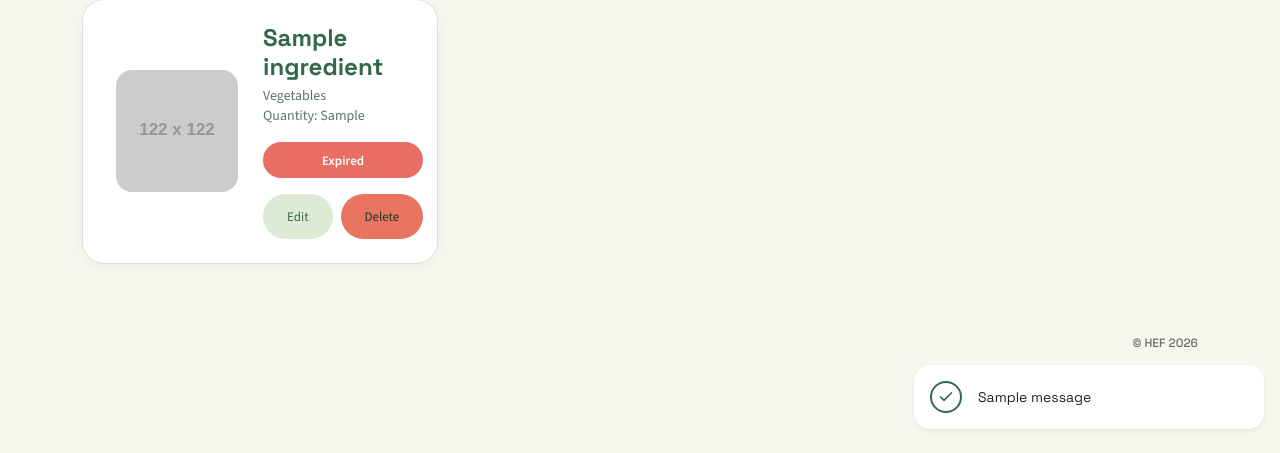
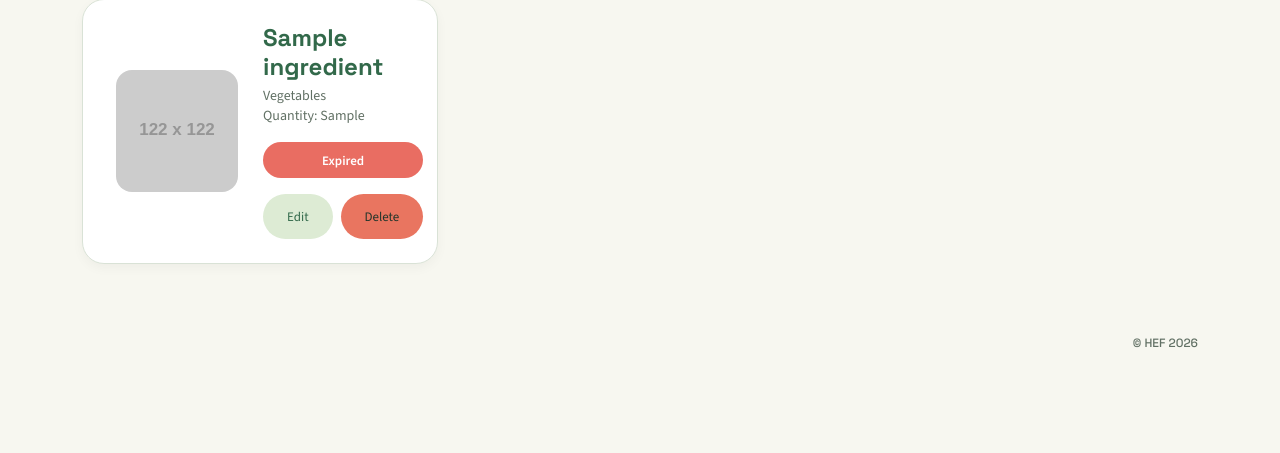
Before and after one commit to PBP-D-Kelompok-13/Website-HEF, a Django app: page /pantry/ in a window 1280 px wide. Shown: the part 347-800 px from the top of the page. Run offline with Django 5.2, Linux system fonts and the light colour scheme; a user stored in the database is signed in; tables that the repository leaves empty hold one stand-in row (values such as "Sample post"); grey boxes labelled with a size stand in for pictures from a placeholder-image service; one stand-in notice (Sample message) is shown; some libraries are stand-ins or nearby versions.

Commit message:
refactor: update toast implementation

```diff
--- a/templates/pages/inventory.html
+++ b/templates/pages/inventory.html
@@ -8,25 +8,7 @@
 {% endblock %}
 
 {% block content %}
-<main class="container py-4 hef-inventory-page">
-    <!-- Render toast messages if present -->
-    {% if messages %}
-        <div class="toast-container position-fixed bottom-0 end-0 p-3" style="z-index: 1080;">
-            {% for message in messages %}
-                <div class="toast show align-items-center border-0 hef-toast shadow-sm mb-2 p-3 bg-white rounded-4" role="alert" aria-live="assertive" aria-atomic="true">
-                    <div class="d-flex align-items-center gap-3">
-                        <div class="hef-toast-icon-wrapper rounded-circle d-flex align-items-center justify-content-center flex-shrink-0" style="width: 32px; height: 32px; border: 2px solid #32694A;">
-                            <svg xmlns="http://www.w3.org/2000/svg" width="16" height="16" viewBox="0 0 24 24" fill="none" stroke="#32694A" stroke-width="2.5" stroke-linecap="round" stroke-linejoin="round"><polyline points="20 6 9 17 4 12"></polyline></svg>
-                        </div>
-                        <div class="toast-body p-0 font-space-grotesk text-dark fw-medium">
-                            {{ message }}
-                        </div>
-                    </div>
-                </div>
-            {% endfor %}
-        </div>
-    {% endif %}
-
+<main class="container py-4">
     <!-- Page Header -->
     <header class="mb-4">
         <h1 class="hef-page-title mb-1">Food Inventory</h1>
```
